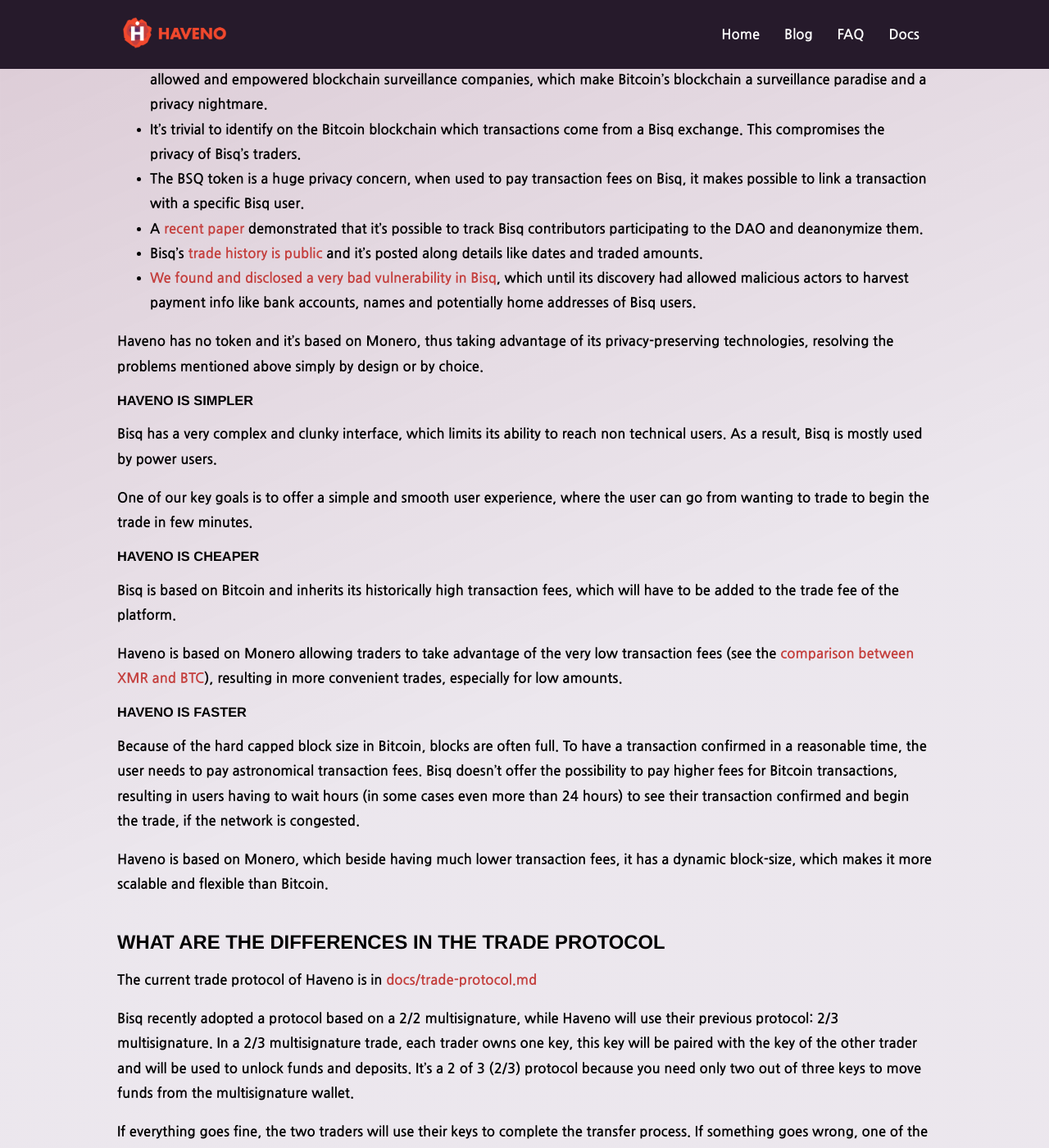
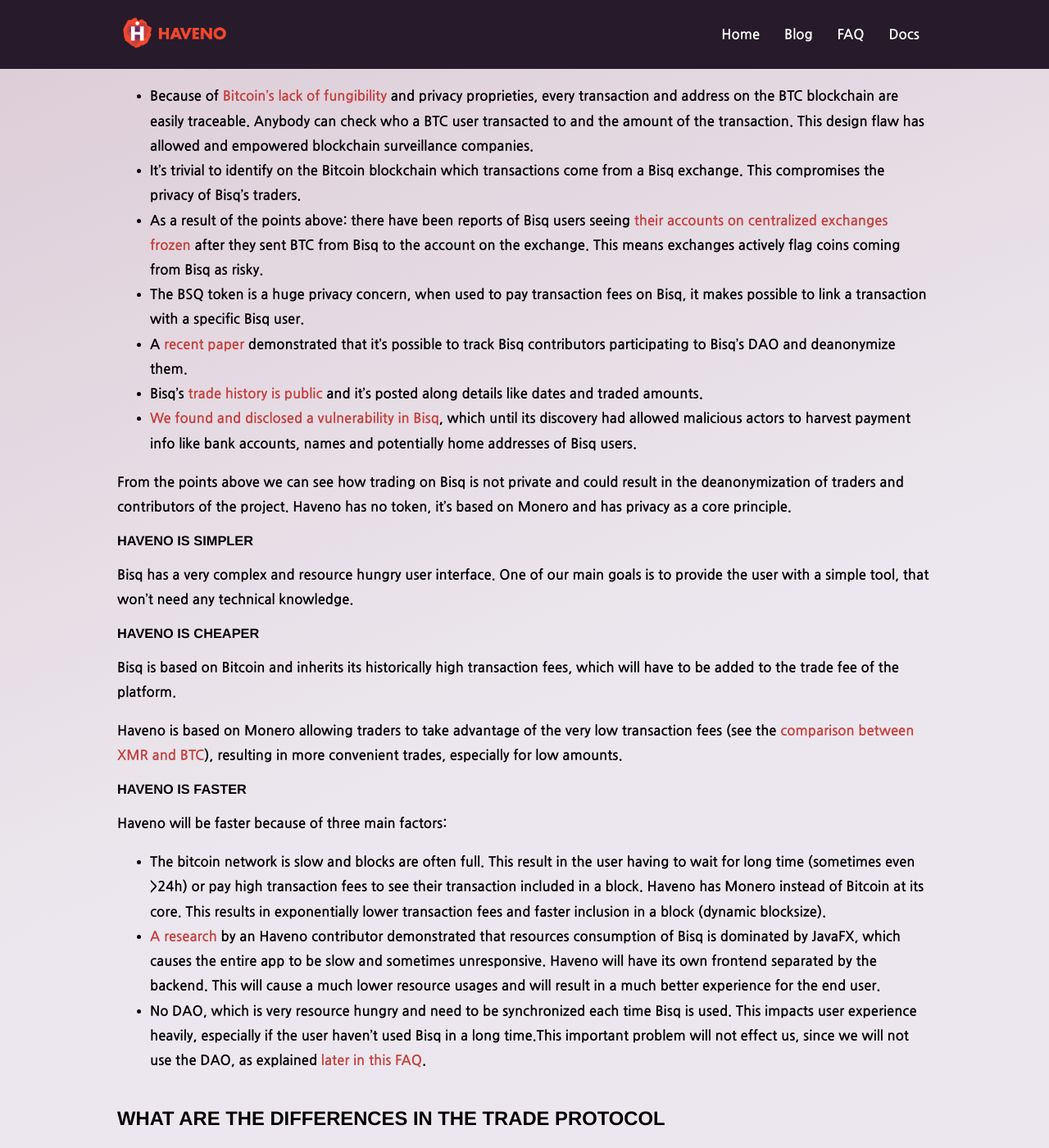
Before and after one commit to haveno-dex/haveno-site, a Jekyll site: the page built from faq.md, in a window 1280 px wide and 1400 px high, scrolled down 1386 px. Shown: the whole window at 82% size. Built offline with Jekyll 4.4.1, drawn with Linux system fonts in a browser that asks for light colours; some of the changed text lies outside the part shown.

Commit message:
faq: update

```diff
--- a/faq.md
+++ b/faq.md
@@ -35,7 +34,13 @@
 
 ## What currencies will be listed?
 
-We plan to have a small set of currencies at launch, but more will follow shortly after. We plan to launch with support for at least: XMR, BTC, BCH, ETH, EUR, USD
+We plan to launch with support for at least:
+
+Cryptocurrencies:  Monero (XMR), Bitcoin (BTC), Bitcoin Cash (BCH) , Ethereum (ETH)
+
+Fiat: Euro (EUR), US Dollars (USD), British Pounds (GBP)
+
+This list is not final. We will have a small set of currencies at launch, but more will follow shortly after.
 
 ## Why a new platform? What are the key differences compared to Bisq
 
@@ -49,22 +54,21 @@
 
 ### Haveno is privacy-focused
 
-Bisq doesn't offer strong privacy to its users and have had multiple problems, which resulted in their user's privacy being compromised in past.
+Bisq doesn't offer strong privacy to its users and have had multiple problems, which resulted in their user's privacy being compromised.
 
-- Because of Bitcoin's lack of [fungibility](https://www.getmonero.org/resources/moneropedia/fungibility.html) and privacy proprieties, every transaction and address on the BTC blockchain are easily traceable. Anybody can check who a BTC user transacted to and the amount of the transaction. This design flaw has allowed and empowered blockchain surveillance companies, which make Bitcoin's blockchain a surveillance paradise and a privacy nightmare.
+- Because of [Bitcoin's lack of fungibility](https://blog.sethforprivacy.com/posts/fungibility-graveyard/) and privacy proprieties, every transaction and address on the BTC blockchain are easily traceable. Anybody can check who a BTC user transacted to and the amount of the transaction. This design flaw has allowed and empowered blockchain surveillance companies.
 - It's trivial to identify on the Bitcoin blockchain which transactions come from a Bisq exchange. This compromises the privacy of Bisq's traders.
+- As a result of the points above: there have been reports of Bisq users seeing [their accounts on centralized exchanges frozen](https://bisq.community/t/dirty-btc-coins-on-the-xmr-market/7798) after they sent BTC from Bisq to the account on the exchange. This means exchanges actively flag coins coming from Bisq as risky.
 - The BSQ token is a huge privacy concern, when used to pay transaction fees on Bisq, it makes possible to link a transaction with a specific Bisq user.
-- A [recent paper](https://arxiv.org/pdf/2007.07048.pdf) demonstrated that it's possible to track Bisq contributors participating to the DAO and deanonymize them.
+- A [recent paper](https://arxiv.org/pdf/2007.07048.pdf) demonstrated that it's possible to track Bisq contributors participating to Bisq's DAO and deanonymize them.
 - Bisq's [trade history is public](https://bisq.network/markets/) and it's posted along details like dates and traded amounts.
-- [We found and disclosed a very bad vulnerability in Bisq](https://twitter.com/HavenoDEX/status/1412782658887766016), which until its discovery had allowed malicious actors to harvest payment info like bank accounts, names and potentially home addresses of Bisq users.
+- [We found and disclosed a vulnerability in Bisq]({{ site.baseurl }}/2021/07/07/bisq-vulnerability.html), which until its discovery had allowed malicious actors to harvest payment info like bank accounts, names and potentially home addresses of Bisq users.
 
-Haveno has no token and it's based on Monero, thus taking advantage of its privacy-preserving technologies, resolving the problems mentioned above simply by design or by choice.
+From the points above we can see how trading on Bisq is not private and could result in the deanonymization of traders and contributors of the project. Haveno has no token, it's based on Monero and has privacy as a core principle.
 
 ### Haveno is simpler
 
-Bisq has a very complex and clunky interface, which limits its ability to reach non technical users. As a result, Bisq is mostly used by power users.
-
-One of our key goals is to offer a simple and smooth user experience, where the user can go from wanting to trade to begin the trade in few minutes.
+Bisq has a very complex and resource hungry user interface. One of our main goals is to provide the user with a simple tool, that won't need any technical knowledge.
 
 ### Haveno is cheaper
 
@@ -74,13 +78,15 @@
 
 ### Haveno is faster
 
-Because of the hard capped block size in Bitcoin, blocks are often full. To have a transaction confirmed in a reasonable time, the user needs to pay astronomical transaction fees. Bisq doesn't offer the possibility to pay higher fees for Bitcoin transactions, resulting in users having to wait hours (in some cases even more than 24 hours) to see their transaction confirmed and begin the trade, if the network is congested.
+Haveno will be faster because of three main factors:
 
-Haveno is based on Monero, which beside having much lower transaction fees, it has a dynamic block-size, which makes it more scalable and flexible than Bitcoin.
+- The bitcoin network is slow and blocks are often full. This result in the user having to wait for long time (sometimes even >24h) or pay high transaction fees to see their transaction included in a block. Haveno has Monero instead of Bitcoin at its core. This results in exponentially lower transaction fees and faster inclusion in a block (dynamic blocksize).
+- [A research](https://github.com/haveno-dex/haveno-meta/blob/master/haveno-performance-report.md) by an Haveno contributor demonstrated that resources consumption of Bisq is dominated by JavaFX, which causes the entire app to be slow and sometimes unresponsive. Haveno will have its own frontend separated by the backend. This will cause a much lower resource usages and will result in a much better experience for the end user.
+- No DAO, which is very resource hungry and need to be synchronized each time Bisq is used. This impacts user experience heavily, especially if the user haven't used Bisq in a long time.This important problem will not effect us, since we will not use the DAO, as explained [later in this FAQ](#why-no-dao).
 
 ## What are the differences in the trade protocol
 
-The current trade protocol of Haveno is in [docs/trade-protocol.md](https://github.com/haveno-dex/haveno/blob/master/docs/trade-protocol.md)
+The current trade protocol of Haveno is on Github: [docs/trade-protocol.md](https://github.com/haveno-dex/haveno/blob/master/docs/trade-protocol.md)
 
 Bisq recently adopted a protocol based on a 2/2 multisignature, while Haveno will use their previous protocol: 2/3 multisignature. In a 2/3 multisignature trade, each trader owns one key, this key will be paired with the key of the other trader and will be used to unlock funds and deposits. It's a 2 of 3 (2/3) protocol because you need only two out of three keys to move funds from the multisignature wallet.
 
@@ -95,23 +101,19 @@
 
 These issues are solved by employing few and trusted arbitrators with strong operation security knowledge, that will act their role anonymously.
 
-## UX differences from Bisq
-
-Haveno aims to have a much better user experience than Bisq, which suffers of an overcomplicated user interface and an extremely resource-intensive platform, which cannot be even opened on some hardware. Haveno aims to be easy to use and light on the user's system.
-
 ## Will there be an Haveno token like Bisq has BSQ?
 
 No. The BSQ token is meant to be the key factor of Bisq's DAO. We won't implement Bisq's DAO and the trades on the platform are based on multisignature transactions. No need for a token.
 
 ## Why no DAO?
 
-Bisq's DAO is an interesting and innovative governance mechanism, but currently seems to be an unnecessary complication that takes a lot of resources to maintain. Bisq contributors earn BSQ tokens according to how much they contribute to Bisq and the roles they cover inside the project. More BSQ a person has earned, more their vote count when it comes to vote (for releasing rewards, protocol changes, etc).
+Bisq's DAO is an interesting and innovative governance mechanism, but currently seems to be an unnecessary complication that takes a lot of resources to maintain. Bisq contributors earn BSQ tokens according to how much they contribute to Bisq and the roles they cover inside the project. More BSQ a person has earned, more voting power they have.
 
 Bisq's DAO has several important flaws that make its effectiveness as a tool for decentralized governance dubious:
 
 - BSQ tokens can also be bought. Acquired BSQ has less "voting power" than earned BSQ, but less doesn't mean 'none'. A wealthy and malicious attacker could buy the amount of BSQ necessary to influence a vote. This is a major hole for a decentralized governance system.
 
-- Bisq itself acknowledges that not everything can be managed by the DAO in its current state. For example Changes to the DAO itself still require the approval of Manfred (the creator of the DAO). This is an odd approach outside of the governance system, which is supposed to governed by the DAO.
+- Bisq itself acknowledges that not everything can be managed by the DAO in its current state. For example Changes to the DAO itself still require the approval of Manfred (the creator of the DAO). This is an odd approach outside of the DAO governance system.
 
 - Arbitrators are trusted entities that need to deserve the trust of the creator of Bisq. Which [declared he will not give keys to people he doesn't know or trust](https://github.com/bisq-network/proposals/issues/52#issuecomment-433489213). This is factually bypassing the DAO and centralizes the choice of the arbitrators on one person.
 
```
Also changed, not shown: other parts of faq.md (+0 -1 lines).
